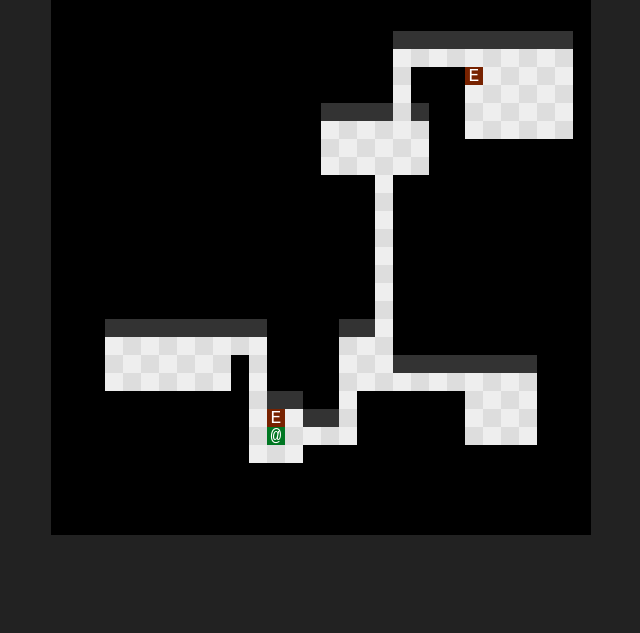
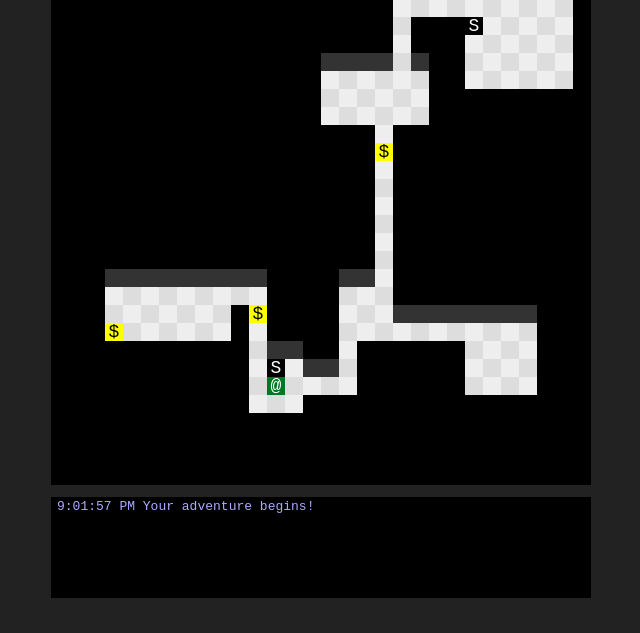
Before and after one commit to jonrimmer/underground, a website: page index.html in a window 1280 px wide. Shown: the part 167-800 px from the top of the page, without its empty margins (319-959 px from the left). Drawn offline with Linux system fonts and the light colour scheme.

Commit message:
Object interactions

```diff
--- a/index.html
+++ b/index.html
@@ -13,16 +13,38 @@
         font-family: monospace;
         display: grid;
         grid-template-columns: auto;
-        grid-template-rows: auto auto;
+        grid-template-rows: auto auto auto;
         align-content: center;
         justify-content: center;
         background-color: #222;
+        grid-gap: 12px;
       }
 
       h1 {
         color: #fff;
         text-align: center;
         font-weight: normal;
+      }
+
+      .quest-log {
+        background-color: #000;
+        display: grid;
+        grid-template-columns: auto;
+        grid-template-rows: repeat(5, 1.5em);
+        justify-content: top;
+        padding: 2px 6px;
+      }
+
+      .log-item.info {
+        color: #aaf;
+      }
+
+      .log-item.danger {
+        color: #faa;
+      }
+
+      .log-item.success {
+        color: #0f4;
       }
     </style>
   </head>
--- a/src/actor.ts
+++ b/src/actor.ts
@@ -1,4 +1,14 @@
+import { Display } from 'rot-js';
+
 export interface Actor {
   act(): Promise<void> | void;
-  draw(): void;
+  draw(display: Display): void;
+  x: number;
+  y: number;
+  isHostile: boolean;
+  isPickable: boolean;
+  weight: number;
+  strength: number;
+  name: string;
+  health: number;
 }
--- a/src/enemy.ts
+++ b/src/enemy.ts
@@ -1,11 +1,33 @@
 import { Actor } from './actor';
 import { Display } from 'rot-js';
 
-export class Enemy implements Actor {
-  constructor(private display: Display, public x: number, public y: number) {}
-  draw() {
-    this.display.draw(this.x, this.y, 'E', '#FFF', '#720');
+export abstract class Enemy implements Actor {
+  public isHostile = true;
+
+  public get isPickable() {
+    return this.health === 0;
   }
+
+  constructor(
+    public x: number,
+    public y: number,
+    public weight: number,
+    public name: string,
+    public strength: number,
+    public health: number
+  ) {}
+
+  abstract draw(display: Display): void;
 
   act() {}
 }
+
+export class Skeleton extends Enemy {
+  constructor(x: number, y: number) {
+    super(x, y, 15, 'Skeleton', 5, 5);
+  }
+
+  draw(display: Display) {
+    display.draw(this.x, this.y, 'S', '#FFF', '#000');
+  }
+}
--- a/src/game.ts
+++ b/src/game.ts
@@ -3,12 +3,14 @@ import { Scheduler, Display } from 'rot-js';
 import { Player } from './player';
 import { Actor } from './actor';
 import { boardWidth, boardHeight } from './constants';
+import { QuestLog } from './quest-log';
 
 export class Game {
   display: Display;
   scheduler = new Scheduler.Simple<Actor>();
   player: Player | null = null;
   world: World;
+  questLog: QuestLog;
 
   constructor() {
     this.display = new Display({
@@ -22,16 +24,21 @@ export class Game {
     container.classList.add('container');
     document.body.appendChild(container);
 
-    this.world = new World(this.display);
+    this.questLog = new QuestLog();
+
+    this.world = new World(this.display, this.questLog);
   }
 
   async start() {
+    this.questLog.clear();
+    this.questLog.addEntry('Your adventure begins!', 'info');
     this.scheduler.clear();
 
-    this.player = new Player(this.world, this.display);
+    this.player = new Player(this.world);
     this.player.x = this.world.startPoint.x;
     this.player.y = this.world.startPoint.y;
     this.world.actors.push(this.player);
+    this.world.occupyCell(this.player);
 
     this.world.actors.forEach(actor => {
       this.scheduler.add(actor, true);
@@ -47,6 +54,8 @@ export class Game {
       }
 
       await actor.act();
+
+      this.world.drawDirty();
     }
   }
 }
--- a/src/player.ts
+++ b/src/player.ts
@@ -6,11 +6,27 @@ import { Tile, World } from './world';
 export class Player implements Actor {
   public x: number = 0;
   public y: number = 0;
+  public isHostile = false;
+  public isPickable = false;
+  public strength = 10;
+  public weight = 20;
+  public name = 'Player';
+  public health = 100;
 
-  constructor(private world: World, private display: Display) {}
+  public inventory: Actor[] = [];
 
-  draw() {
-    this.display.draw(this.x, this.y, '@', '#FFF', '#072');
+  private get burden() {
+    let result = 0;
+    this.inventory.forEach(item => {
+      result += item.weight;
+    });
+    return result;
+  }
+
+  constructor(private world: World) {}
+
+  draw(display: Display) {
+    display.draw(this.x, this.y, '@', '#FFF', '#072');
   }
 
   async act() {
@@ -20,45 +36,68 @@ export class Player implements Actor {
   }
 
   handleKeyPress(keyCode: number) {
-    let newX = this.x;
-    let newY = this.y;
-
-    let movePressed = false;
+    let dx = 0;
+    let dy = 0;
 
     switch (keyCode) {
       case KEYS.VK_UP:
-        newY -= 1;
-        movePressed = true;
+        dy = -1;
         break;
       case KEYS.VK_DOWN:
-        movePressed = true;
-        newY += 1;
+        dy = 1;
         break;
       case KEYS.VK_LEFT:
-        movePressed = true;
-        newX -= 1;
+        dx = -1;
         break;
       case KEYS.VK_RIGHT:
-        movePressed = true;
-        newX += 1;
+        dx = 1;
         break;
     }
 
-    if (movePressed) {
-      const target = this.world.cells[newX][newY];
+    if (dx !== 0 || dy !== 0) {
+      this.move(dx, dy);
+    }
+  }
 
-      if (target.tile === Tile.Floor) {
-        if (target.occupant) {
-        } else {
-          this.world.drawTile(this);
-          this.world.cells[this.x][this.y].occupant = null;
+  move(dx: number, dy: number) {
+    const newX = this.x + dx;
+    const newY = this.y + dy;
 
-          this.x = newX;
-          this.y = newY;
+    if (this.world.isPassable(newX, newY)) {
+      const occupant = this.world.isOccupied(newX, newY);
 
-          this.draw();
+      if (occupant) {
+        if (occupant.isHostile) {
+          this.attack(occupant);
+          return;
+        }
+
+        if (occupant.isPickable) {
+          this.pickup(occupant);
         }
       }
+
+      this.world.leaveCell(this);
+
+      this.x = newX;
+      this.y = newY;
+
+      this.world.occupyCell(this);
+    }
+  }
+
+  attack(target: Actor) {
+    this.world.questLog.addEntry(
+      `${this.name} attacked ${target.name} causing no damage!`,
+      'danger'
+    );
+  }
+
+  pickup(item: Actor) {
+    if (this.burden + item.weight <= this.strength) {
+      this.world.removeActor(item);
+      this.inventory.push(item);
+      this.world.questLog.addEntry(`Your picked up a ${item.name}`, 'success');
     }
   }
 }
--- /dev/null
+++ b/src/quest-log.ts
@@ -0,0 +1,42 @@
+interface LogEntry {
+  date: Date;
+  text: string;
+  type: 'info' | 'danger' | 'success';
+}
+
+const dateFormat = Intl.DateTimeFormat(undefined, {
+  hour: 'numeric',
+  minute: 'numeric',
+  second: 'numeric'
+});
+
+export class QuestLog {
+  container: HTMLElement;
+  items: LogEntry[] = [];
+
+  constructor() {
+    this.container = document.createElement('div');
+    this.container.classList.add('quest-log');
+    document.body.appendChild(this.container);
+  }
+
+  public addEntry(text: string, type: 'info' | 'danger' | 'success') {
+    const entry = { text, type, date: new Date() };
+    this.items.push(entry);
+
+    if (this.container.childNodes.length === 5) {
+      this.container.removeChild(this.container.childNodes[0]);
+    }
+
+    const el = document.createElement('div');
+    el.classList.add('log-item', type);
+    el.innerText = `${dateFormat.format(entry.date)} ${text}`;
+
+    this.container.appendChild(el);
+  }
+
+  public clear() {
+    this.container.innerHTML = '';
+    this.items.length = 0;
+  }
+}
--- /dev/null
+++ b/src/treasure.ts
@@ -0,0 +1,23 @@
+import { Actor } from './actor';
+import { Display } from 'rot-js';
+
+export class Treasure implements Actor {
+  isHostile = false;
+  isPickable = true;
+  weight = 1;
+  strength = 0;
+  health = 100;
+
+  act(): void {}
+
+  draw(display: Display): void {
+    display.draw(this.x, this.y, this.symbol, '#000', '#FF0');
+  }
+
+  constructor(
+    public name: string,
+    private symbol: string,
+    public x: number,
+    public y: number
+  ) {}
+}
--- a/src/underground.ts
+++ b/src/underground.ts
@@ -1,4 +1,4 @@
-import { Display, Map, RNG, KEYS } from 'rot-js';
+import { RNG } from 'rot-js';
 import { Game } from './game';
 
 console.log('hello dungeon');
--- a/src/world.ts
+++ b/src/world.ts
@@ -1,10 +1,11 @@
 import { boardWidth, boardHeight } from './constants';
 import { Map, RNG, Display } from 'rot-js';
 import Uniform from 'rot-js/lib/map/uniform';
-import { Enemy } from './enemy';
+import { Enemy, Skeleton } from './enemy';
 import { Actor } from './actor';
-import { Player } from './player';
 import { Pos } from './types';
+import { QuestLog } from './quest-log';
+import { Treasure } from './treasure';
 
 export enum Tile {
   Wall = 0,
@@ -21,10 +22,11 @@ export class World {
   public map: Uniform | null = null;
   public enemies: Enemy[] = [];
   public actors: Actor[] = [];
+  private dirty: Pos[] = [];
 
   public startPoint: Pos = { x: 0, y: 0 };
 
-  constructor(private display: Display) {
+  constructor(private display: Display, public questLog: QuestLog) {
     this.cells = Array.from(
       {
         length: boardWidth
@@ -58,13 +60,20 @@ export class World {
     for (let i = 0; i < 2; i++) {
       const c = RNG.getUniformInt(0, freeCells.length - 1);
       const { x, y } = freeCells[c];
-      const enemy = new Enemy(this.display, x, y);
+      const enemy = new Skeleton(x, y);
       this.cells[x][y].occupant = enemy;
       freeCells.splice(c, 1);
       this.enemies.push(enemy);
       this.actors.push(enemy);
+    }
 
-      enemy.draw();
+    for (let i = 0; i < 3; i++) {
+      const c = RNG.getUniformInt(0, freeCells.length - 1);
+      const { x, y } = freeCells[c];
+      const treasure = new Treasure('Cash', '$', x, y);
+      this.cells[x][y].occupant = treasure;
+      freeCells.splice(c, 1);
+      this.actors.push(treasure);
     }
   }
 
@@ -72,9 +81,7 @@ export class World {
     return (x % 2) + (y % 2) - 1 ? '#EEE' : '#DDD';
   };
 
-  drawTile({ x, y }: { x: number; y: number }) {
-    const tile = this.cells[x][y].tile;
-
+  drawTile(x: number, y: number, tile: Tile) {
     switch (tile) {
       case Tile.Floor:
         this.display.draw(x, y, '', null, this.getMapBg(x, y));
@@ -87,16 +94,55 @@ export class World {
     }
   }
 
-  drawWholeMap() {
+  drawCell(x: number, y: number) {
+    const cell = this.cells[x][y];
+    if (cell.occupant) {
+      cell.occupant.draw(this.display);
+    } else {
+      this.drawTile(x, y, cell.tile);
+    }
+  }
+
+  drawEverything() {
     for (let x = 0; x < boardWidth; x++) {
       for (let y = 0; y < boardHeight; y++) {
-        this.drawTile({ x, y });
+        this.drawCell(x, y);
       }
     }
   }
 
-  drawEverything() {
-    this.drawWholeMap();
-    this.actors.forEach(actor => actor.draw());
+  drawDirty() {
+    this.dirty.forEach(({ x, y }) => {
+      this.drawCell(x, y);
+    });
+    this.dirty.length = 0;
+  }
+
+  isPassable(x: number, y: number) {
+    return this.cells[x][y].tile === Tile.Floor;
+  }
+
+  isOccupied(x: number, y: number) {
+    return this.cells[x][y].occupant;
+  }
+
+  removeActor(actor: Actor) {
+    this.actors.splice(this.actors.indexOf(actor), 1);
+    this.cells[actor.x][actor.y].occupant = null;
+    this.dirty.push(actor);
+  }
+
+  leaveCell(actor: Actor) {
+    const { x, y } = actor;
+    const cell = this.cells[x][y];
+    cell.occupant = null;
+    this.dirty.push({ x, y });
+  }
+
+  occupyCell(actor: Actor) {
+    const { x, y } = actor;
+    const cell = this.cells[x][y];
+    cell.occupant = actor;
+    this.dirty.push({ x, y });
   }
 }
```
Also changed, not shown: build/underground.js, 1 other file.
